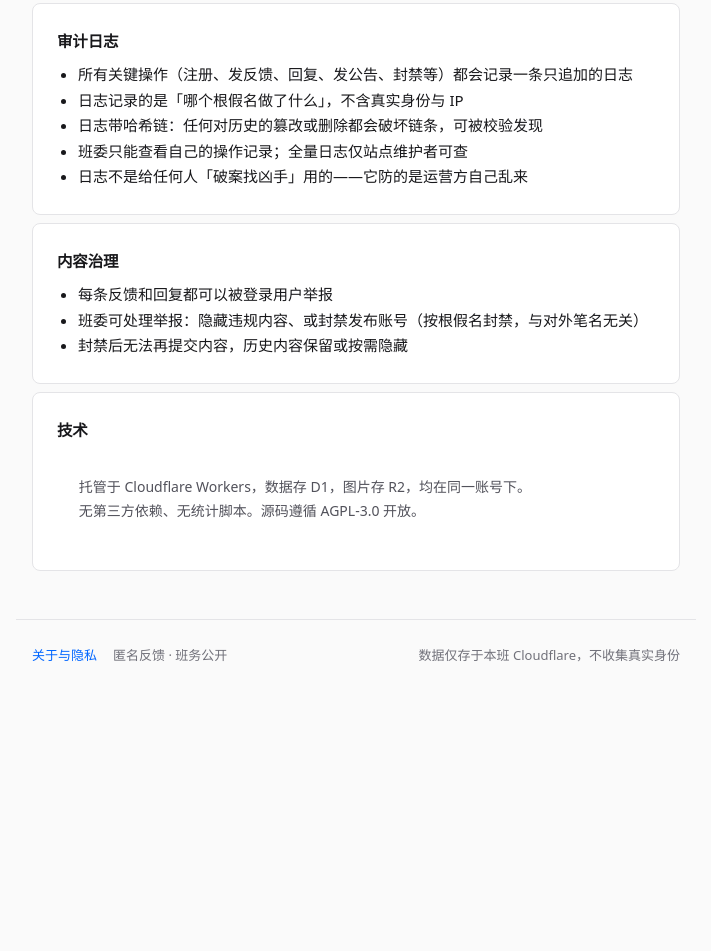
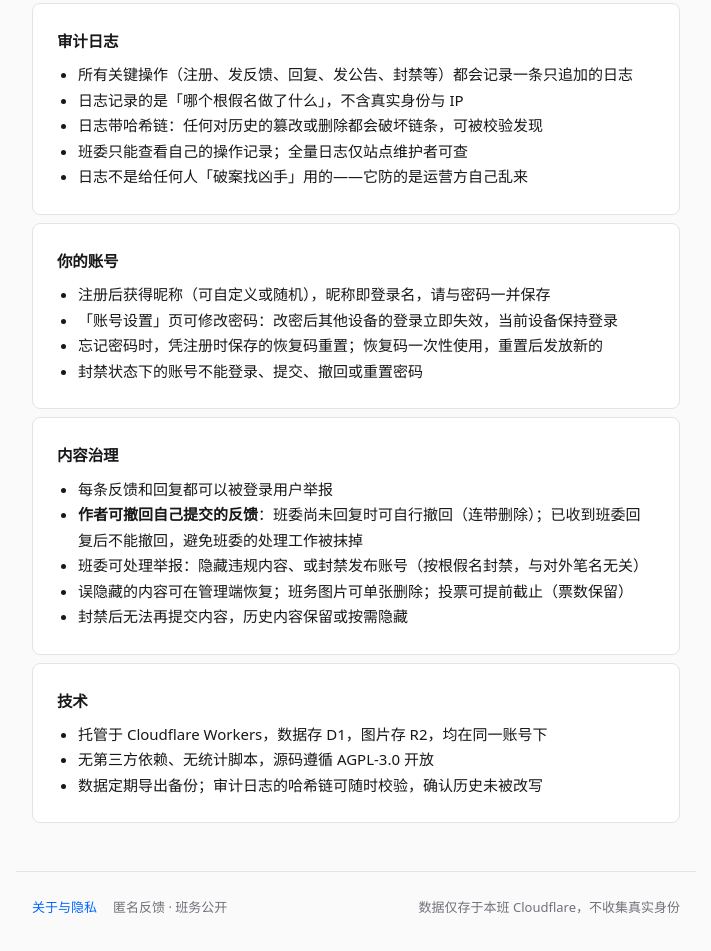
Before and after one commit to WhiteMoon319/class-feedback, a website: page public/about.html in a window 1280 px wide. Shown: the part 677-1628 px from the top of the page, without its empty margins (284-995 px from the left). Before the commit the page ends 1375 px from the top, so only its background shows below. Drawn offline with Linux system fonts and the light colour scheme.

Commit message:
docs: 更新 README 与关于页 - 同步本轮新增能力
- README 权限矩阵补：公告编辑/传图/删附件、隐藏内容恢复、成员列表与解封、投票管理
- README 冒烟覆盖补：反馈撤回规则、附件删除、提前截止、改密流程、成员搜索、班费汇总
- 关于页新增「你的账号」章节（昵称即登录名、改密语义、恢复码、封禁限制）
- 关于页内容治理补：作者撤回规则、误隐藏恢复、单张附件删除、投票提前截止
- 关于页技术补：数据定期备份、哈希链可校验

```diff
--- a/public/about.html
+++ b/public/about.html
@@ -48,20 +48,33 @@
   </section>
 
   <section class="card">
+    <div class="card-title">你的账号</div>
+    <ul style="margin:0;padding-left:1.4em">
+      <li>注册后获得昵称（可自定义或随机），昵称即登录名，请与密码一并保存</li>
+      <li>「账号设置」页可修改密码：改密后其他设备的登录立即失效，当前设备保持登录</li>
+      <li>忘记密码时，凭注册时保存的恢复码重置；恢复码一次性使用，重置后发放新的</li>
+      <li>封禁状态下的账号不能登录、提交、撤回或重置密码</li>
+    </ul>
+  </section>
+
+  <section class="card">
     <div class="card-title">内容治理</div>
     <ul style="margin:0;padding-left:1.4em">
       <li>每条反馈和回复都可以被登录用户举报</li>
+      <li><strong>作者可撤回自己提交的反馈</strong>：班委尚未回复时可自行撤回（连带删除）；已收到班委回复后不能撤回，避免班委的处理工作被抹掉</li>
       <li>班委可处理举报：隐藏违规内容、或封禁发布账号（按根假名封禁，与对外笔名无关）</li>
+      <li>误隐藏的内容可在管理端恢复；班务图片可单张删除；投票可提前截止（票数保留）</li>
       <li>封禁后无法再提交内容，历史内容保留或按需隐藏</li>
     </ul>
   </section>
 
   <section class="card">
     <div class="card-title">技术</div>
-    <p class="item-excerpt">
-      托管于 Cloudflare Workers，数据存 D1，图片存 R2，均在同一账号下。
-      无第三方依赖、无统计脚本。源码遵循 AGPL-3.0 开放。
-    </p>
+    <ul style="margin:0;padding-left:1.4em">
+      <li>托管于 Cloudflare Workers，数据存 D1，图片存 R2，均在同一账号下</li>
+      <li>无第三方依赖、无统计脚本，源码遵循 AGPL-3.0 开放</li>
+      <li>数据定期导出备份；审计日志的哈希链可随时校验，确认历史未被改写</li>
+    </ul>
   </section>
 </main>
 <footer class="site-footer"></footer>
```
Also changed, not shown: README.md.
